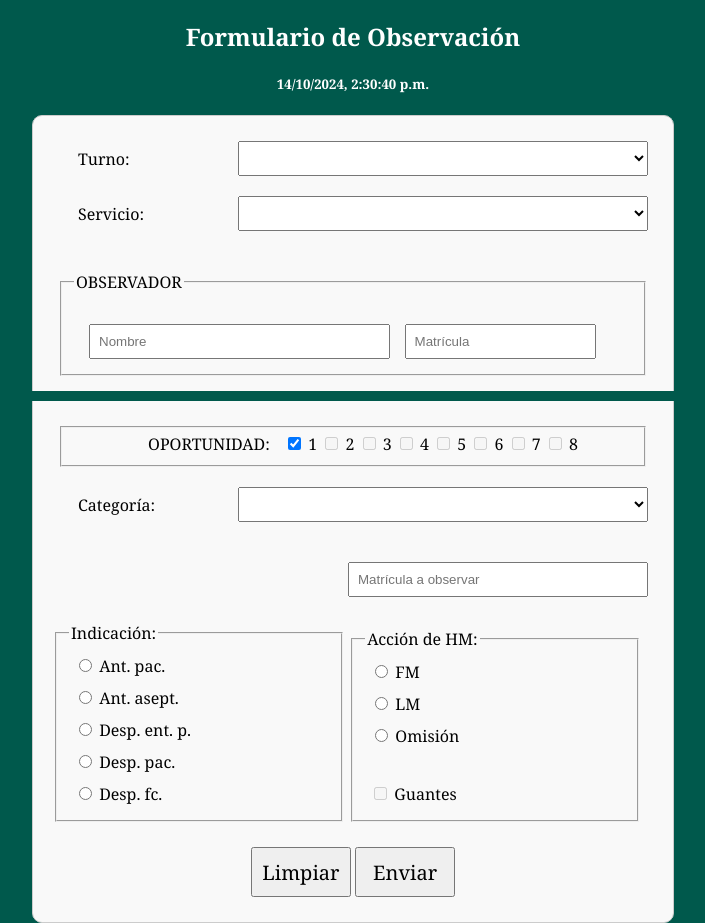
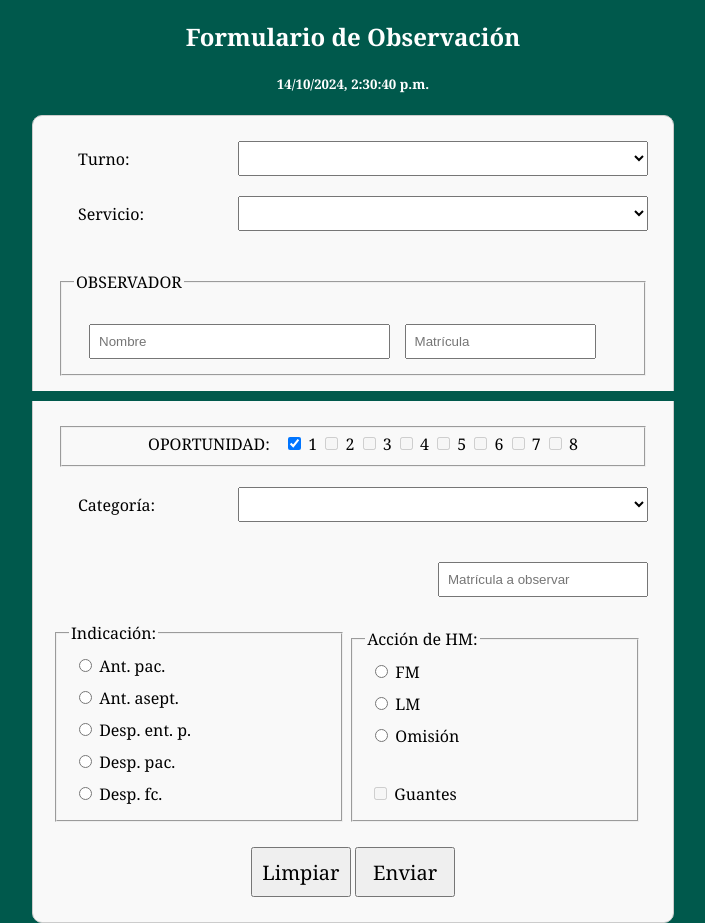
Before and after one commit to JashuiY/formulario1, a plain HTML site: page index.html in a window 1280 px wide. Shown: the top 923 px of the page, without its empty margins (287-992 px from the left). Drawn offline with Linux system fonts and the light colour scheme.

Commit message:
Update index.html

```diff
--- a/index.html
+++ b/index.html
@@ -121,7 +121,7 @@
                 <input id="categoriatxt" type="text" name="otroCategoria" placeholder="Otra categoría: " hidden>
             </div>
 
-            <div class="form-group" style="width: 50%; margin-right: 0; margin-left: auto; margin-bottom: 20px;">
+            <div class="form-group" style="width: 35%; margin-right: 0; margin-left: auto; margin-bottom: 20px;">
                 <input id="matriculaOpo" type="number" name="matriculaOportunidad" placeholder="Matrícula a observar" required>
             </div>
 
```
